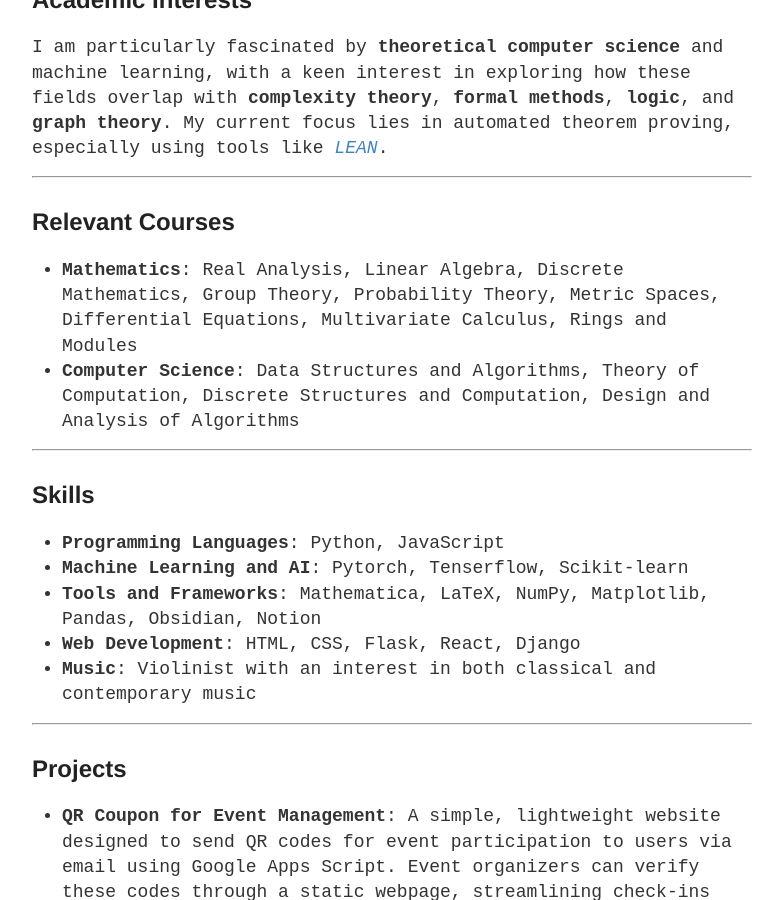
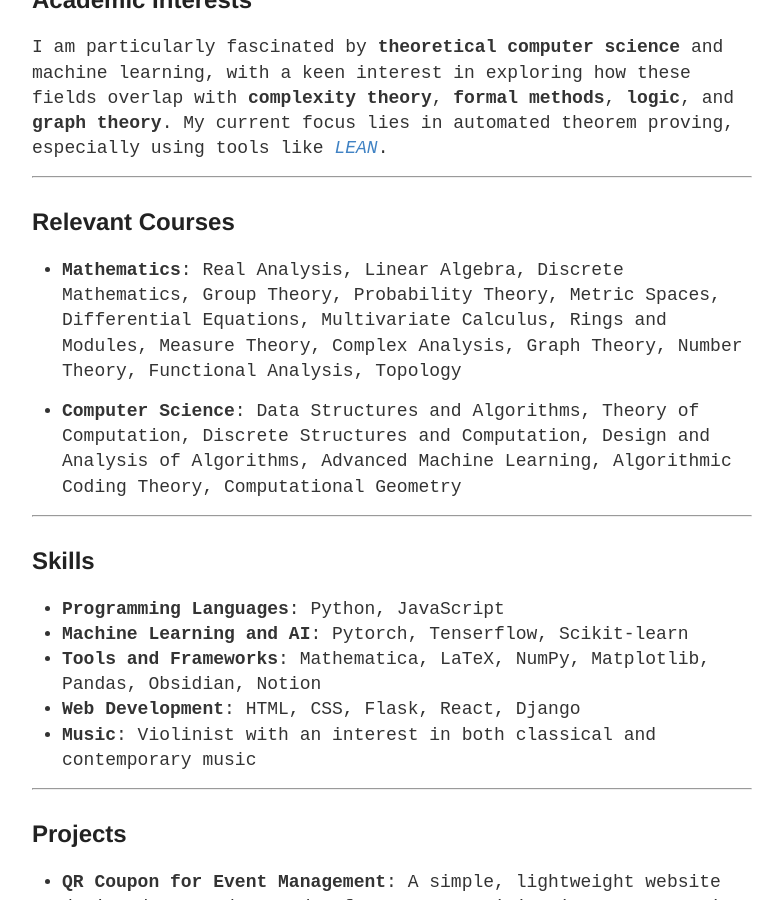
Before and after one commit to Methaphur/methaphur.github.io, a Jekyll site: the page built from about.md, in a window 1280 px wide and 900 px high, scrolled down 364 px. Shown: the whole window, without its empty margins (248-1031 px from the left). Built offline with Jekyll 4.4.1, drawn with Linux system fonts in a browser that asks for light colours.

Commit message:
added new courses

```diff
--- a/about.md
+++ b/about.md
@@ -16,8 +16,9 @@
 
 ## Relevant Courses
 
-- **Mathematics**: Real Analysis, Linear Algebra, Discrete Mathematics, Group Theory, Probability Theory, Metric Spaces, Differential Equations, Multivariate Calculus, Rings and Modules
-- **Computer Science**: Data Structures and Algorithms, Theory of Computation, Discrete Structures and Computation, Design and Analysis of Algorithms
+- **Mathematics**: Real Analysis, Linear Algebra, Discrete Mathematics, Group Theory, Probability Theory, Metric Spaces, Differential Equations, Multivariate Calculus, Rings and Modules, Measure Theory, Complex Analysis, Graph Theory, Number Theory, Functional Analysis, Topology
+
+- **Computer Science**: Data Structures and Algorithms, Theory of Computation, Discrete Structures and Computation, Design and Analysis of Algorithms, Advanced Machine Learning, Algorithmic Coding Theory, Computational Geometry
 
 ---
 
```
